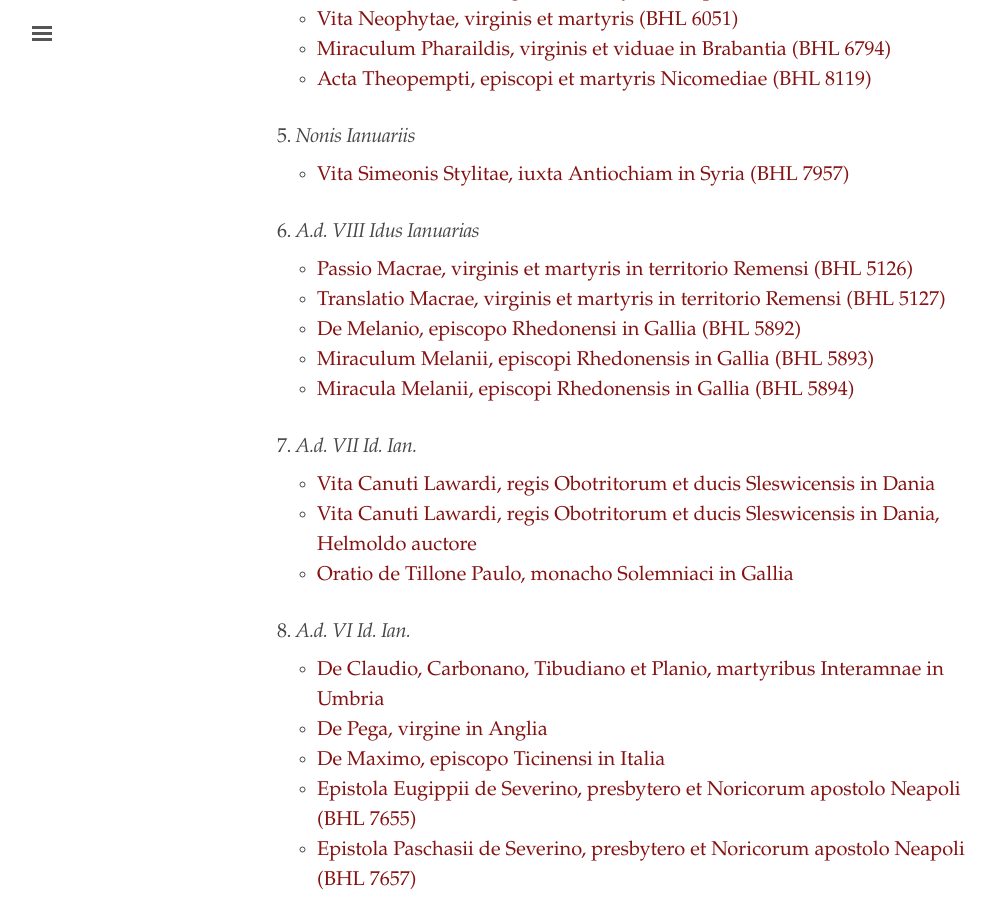
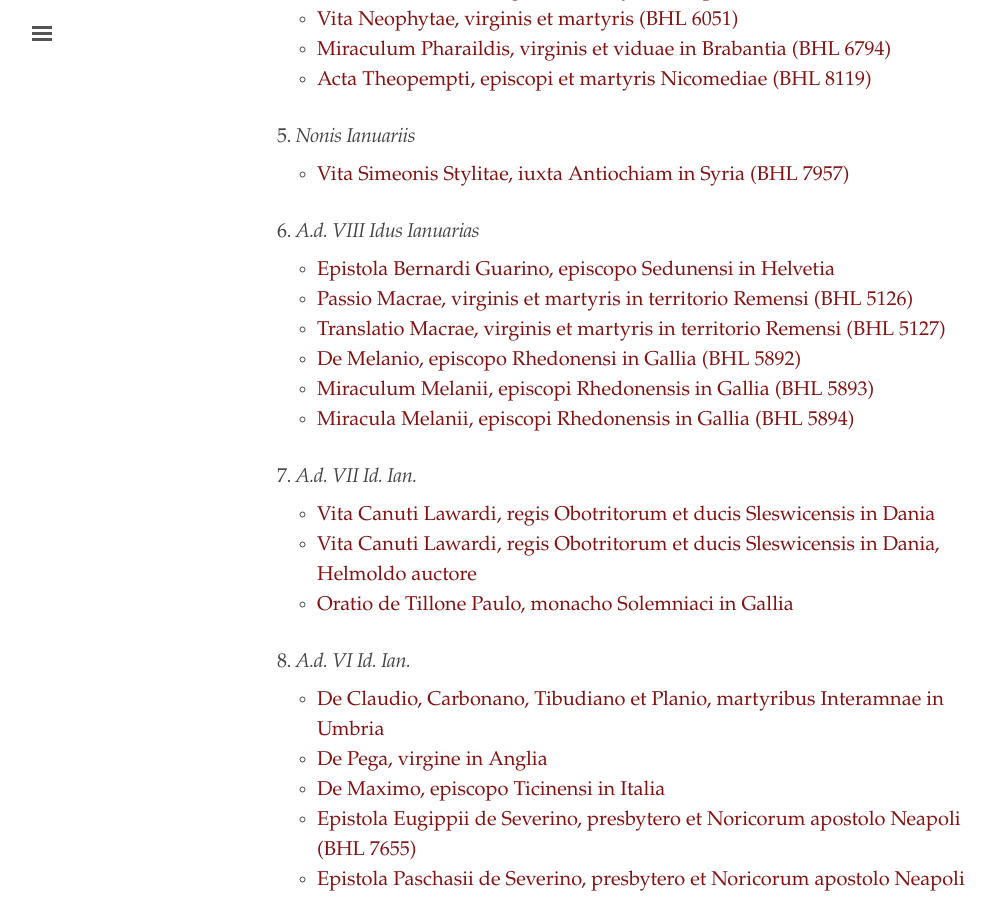
Before and after one commit to cjkoepke1/latin-hagiography, a Jekyll site: the page built from index.md, in a window 1280 px wide and 900 px high, scrolled down 1155 px. Shown: the whole window, without its empty margins (3-997 px from the left). Built offline with Jekyll 4.4.1, drawn with Linux system fonts in a browser that asks for light colours.

Commit message:
Added Epistola Bernardi Guarino

```diff
--- a/index.md
+++ b/index.md
@@ -48,6 +48,7 @@ title: "Latin Hagiography"
 
 ### 6. *A.d. VIII Idus Ianuarias*
 
+- [Epistola Bernardi Guarino, episcopo Sedunensi in Helvetia](https://cjkoepke1.github.io/latin-hagiography/epistola-bernardi-guarino-sedunensi)
 - [Passio Macrae, virginis et martyris in territorio Remensi (BHL 5126)](https://cjkoepke1.github.io/latin-hagiography/texts/passio-macrae/)
 - [Translatio Macrae, virginis et martyris in territorio Remensi (BHL 5127)](https://cjkoepke1.github.io/latin-hagiography/texts/translatio-macrae/)
 - [De Melanio, episcopo Rhedonensi in Gallia (BHL 5892)](https://cjkoepke1.github.io/latin-hagiography/texts/de-melanio/)
```
